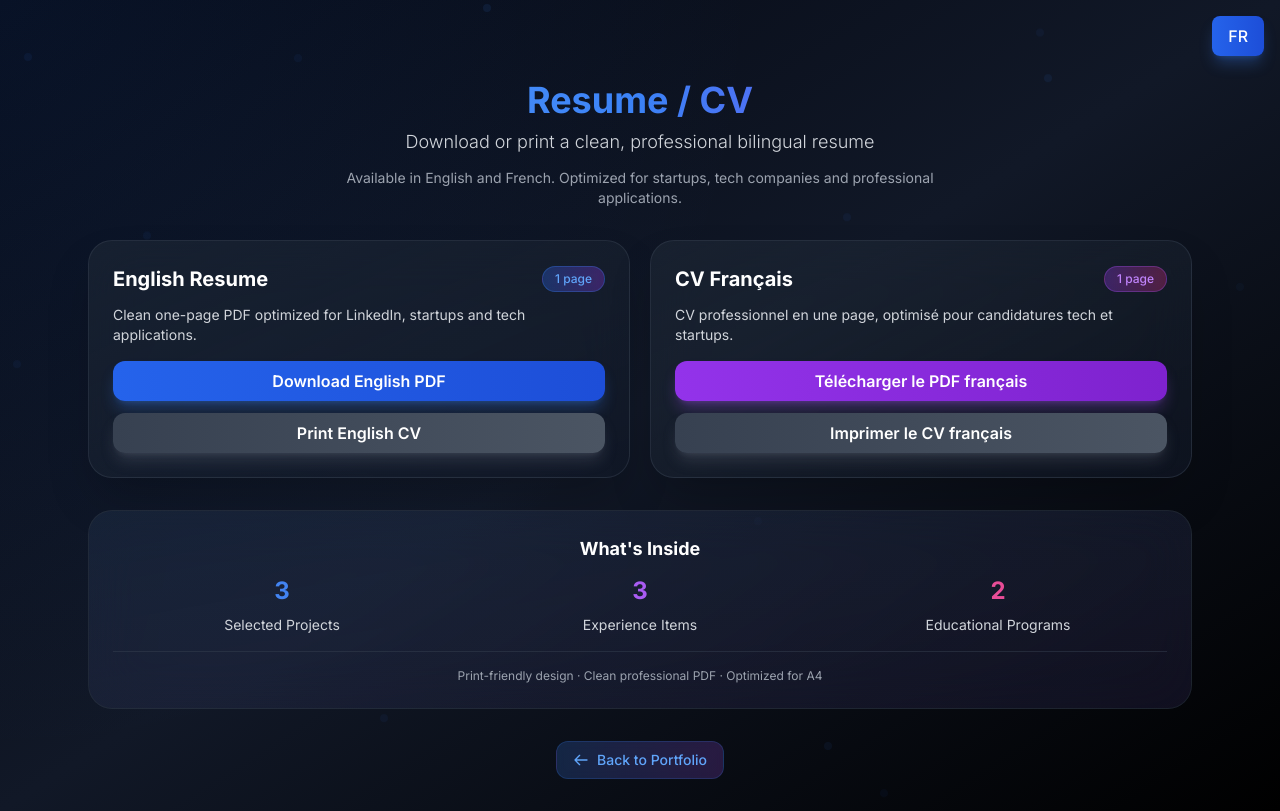
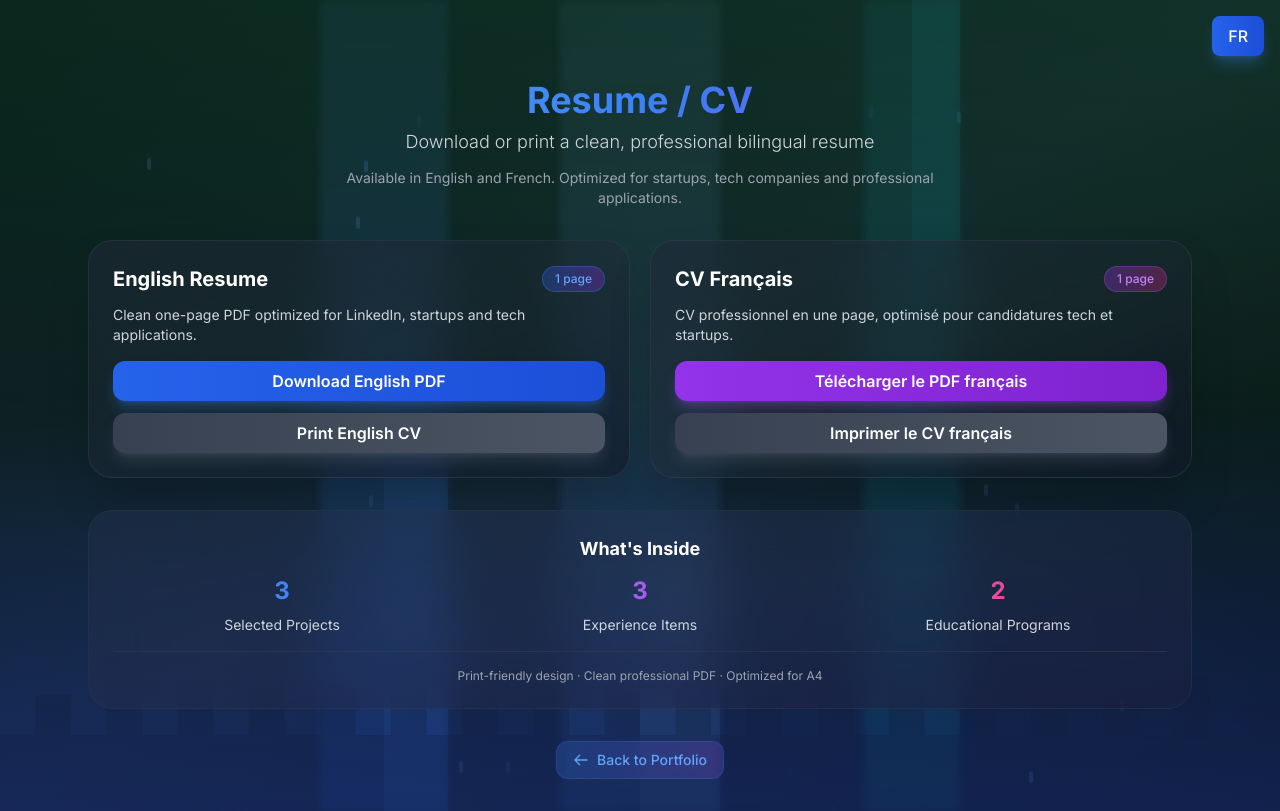
Before and after one commit to Sy2force/Portfolio---pro, a Next.js app: page /resume in a window 1280 px wide. Built offline with nearby package versions, Linux system fonts and the light colour scheme.

Commit message:
Forest waterfall background - animated waterfalls, particles, mist effect

```diff
--- a/app/resume/page.tsx
+++ b/app/resume/page.tsx
@@ -29,38 +29,139 @@ export default function ResumePage() {
   }, [])
 
   return (
-    <div className="min-h-screen bg-gradient-to-br from-gray-950 via-gray-900 to-black text-white relative overflow-hidden">
-      {/* Animated gradient background */}
-      <div
-        className="absolute inset-0 opacity-30"
-        style={{
-          background: `radial-gradient(circle at ${mousePosition.x}% ${mousePosition.y}%, rgba(59, 130, 246, 0.3) 0%, transparent 50%)`,
-          transition: 'background 0.3s ease'
-        }}
-      />
+    <>
+      <style jsx global>{`
+        @keyframes waterfallFlow {
+          0% {
+            transform: translateY(-100%);
+            opacity: 0;
+          }
+          50% {
+            opacity: 1;
+          }
+          100% {
+            transform: translateY(100%);
+            opacity: 0;
+          }
+        }
+      `}</style>
+      <div className="min-h-screen text-white relative overflow-hidden">
+      {/* Forest background with waterfalls */}
+      <div className="absolute inset-0 bg-gradient-to-b from-green-900/30 via-green-800/20 to-blue-900/40" />
 
-      {/* Floating particles */}
+      {/* Animated waterfalls */}
       <div className="absolute inset-0 overflow-hidden pointer-events-none">
-        {[...Array(20)].map((_, i) => (
+        {/* Waterfall 1 */}
+        <motion.div
+          className="absolute top-0 left-1/4 w-32 h-full"
+          animate={{
+            opacity: [0.3, 0.5, 0.3]
+          }}
+          transition={{
+            duration: 4,
+            repeat: Infinity,
+            ease: "easeInOut"
+          }}
+        >
+          <div className="absolute top-0 left-0 w-full h-full bg-gradient-to-b from-blue-400/20 via-blue-500/30 to-blue-600/40 blur-sm" />
+          <div
+            className="absolute top-0 left-1/2 -translate-x-1/2 w-16 h-full"
+            style={{
+              background: `linear-gradient(180deg,
+                rgba(59, 130, 246, 0.4) 0%,
+                rgba(59, 130, 246, 0.6) 50%,
+                rgba(59, 130, 246, 0.3) 100%)`,
+              animation: 'waterfallFlow 2s linear infinite'
+            }}
+          />
+        </motion.div>
+
+        {/* Waterfall 2 */}
+        <motion.div
+          className="absolute top-0 right-1/4 w-24 h-full"
+          animate={{
+            opacity: [0.4, 0.6, 0.4]
+          }}
+          transition={{
+            duration: 5,
+            repeat: Infinity,
+            ease: "easeInOut",
+            delay: 1
+          }}
+        >
+          <div className="absolute top-0 left-0 w-full h-full bg-gradient-to-b from-cyan-400/20 via-cyan-500/30 to-cyan-600/40 blur-sm" />
+          <div
+            className="absolute top-0 left-1/2 -translate-x-1/2 w-12 h-full"
+            style={{
+              background: `linear-gradient(180deg,
+                rgba(34, 211, 238, 0.4) 0%,
+                rgba(34, 211, 238, 0.6) 50%,
+                rgba(34, 211, 238, 0.3) 100%)`,
+              animation: 'waterfallFlow 2.5s linear infinite'
+            }}
+          />
+        </motion.div>
+
+        {/* Waterfall 3 */}
+        <motion.div
+          className="absolute top-0 left-1/2 -translate-x-1/2 w-40 h-full"
+          animate={{
+            opacity: [0.2, 0.4, 0.2]
+          }}
+          transition={{
+            duration: 6,
+            repeat: Infinity,
+            ease: "easeInOut",
+            delay: 2
+          }}
+        >
+          <div className="absolute top-0 left-0 w-full h-full bg-gradient-to-b from-blue-300/20 via-blue-400/30 to-blue-500/40 blur-sm" />
+          <div
+            className="absolute top-0 left-1/2 -translate-x-1/2 w-20 h-full"
+            style={{
+              background: `linear-gradient(180deg,
+                rgba(147, 197, 253, 0.4) 0%,
+                rgba(147, 197, 253, 0.6) 50%,
+                rgba(147, 197, 253, 0.3) 100%)`,
+              animation: 'waterfallFlow 3s linear infinite'
+            }}
+          />
+        </motion.div>
+      </div>
+
+      {/* Forest trees silhouettes */}
+      <div className="absolute bottom-0 left-0 right-0 h-64 pointer-events-none">
+        <svg className="absolute bottom-0 left-0 w-full h-full opacity-30" viewBox="0 0 1440 256" preserveAspectRatio="none">
+          <path fill="#0f172a" d="M0,256 L0,180 L40,180 L40,140 L80,140 L80,180 L120,180 L120,100 L160,100 L160,180 L200,180 L200,120 L240,120 L240,180 L280,180 L280,80 L320,80 L320,180 L360,180 L360,130 L400,130 L400,180 L440,180 L440,90 L480,90 L480,180 L520,180 L520,110 L560,110 L560,180 L600,180 L600,70 L640,70 L640,180 L680,180 L680,120 L720,120 L720,180 L760,180 L760,100 L800,100 L800,180 L840,180 L840,140 L880,140 L880,180 L920,180 L920,80 L960,80 L960,180 L1000,180 L1000,110 L1040,110 L1040,180 L1080,180 L1080,90 L1120,90 L1120,180 L1160,180 L1160,130 L1200,130 L1200,180 L1240,180 L1240,100 L1280,100 L1280,180 L1320,180 L1320,120 L1360,120 L1360,180 L1400,180 L1400,150 L1440,150 L1440,256 Z" />
+        </svg>
+      </div>
+
+      {/* Water droplets/particles */}
+      <div className="absolute inset-0 overflow-hidden pointer-events-none">
+        {[...Array(30)].map((_, i) => (
           <motion.div
             key={i}
-            className="absolute w-2 h-2 bg-blue-500/20 rounded-full"
+            className="absolute w-1 h-3 bg-blue-400/30 rounded-full"
             style={{
-              left: `${Math.random() * 100}%`,
+              left: `${10 + Math.random() * 80}%`,
               top: `${Math.random() * 100}%`
             }}
             animate={{
-              y: [0, -20, 0],
-              opacity: [0.2, 0.5, 0.2]
+              y: [0, 100, 0],
+              opacity: [0, 0.6, 0]
             }}
             transition={{
-              duration: 3 + Math.random() * 2,
+              duration: 2 + Math.random() * 2,
               repeat: Infinity,
-              delay: Math.random() * 2
+              delay: Math.random() * 2,
+              ease: "easeIn"
             }}
           />
         ))}
       </div>
+
+      {/* Mist/fog effect */}
+      <div className="absolute inset-0 bg-gradient-to-t from-blue-900/30 via-transparent to-green-900/20 pointer-events-none" />
 
       {/* Language Toggle - Mobile */}
       <div className="fixed top-4 right-4 z-50 md:hidden">
@@ -287,5 +388,6 @@ export default function ResumePage() {
         </motion.div>
       </div>
     </div>
+    </>
   )
 }
```
